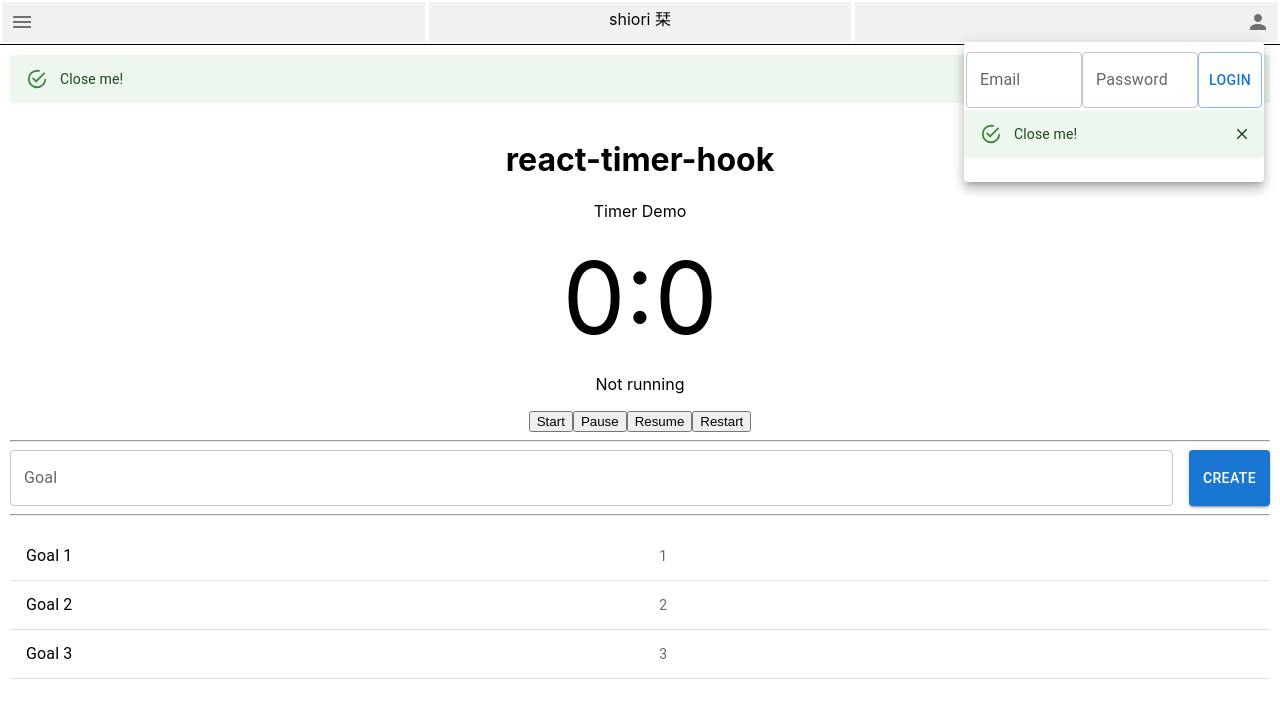
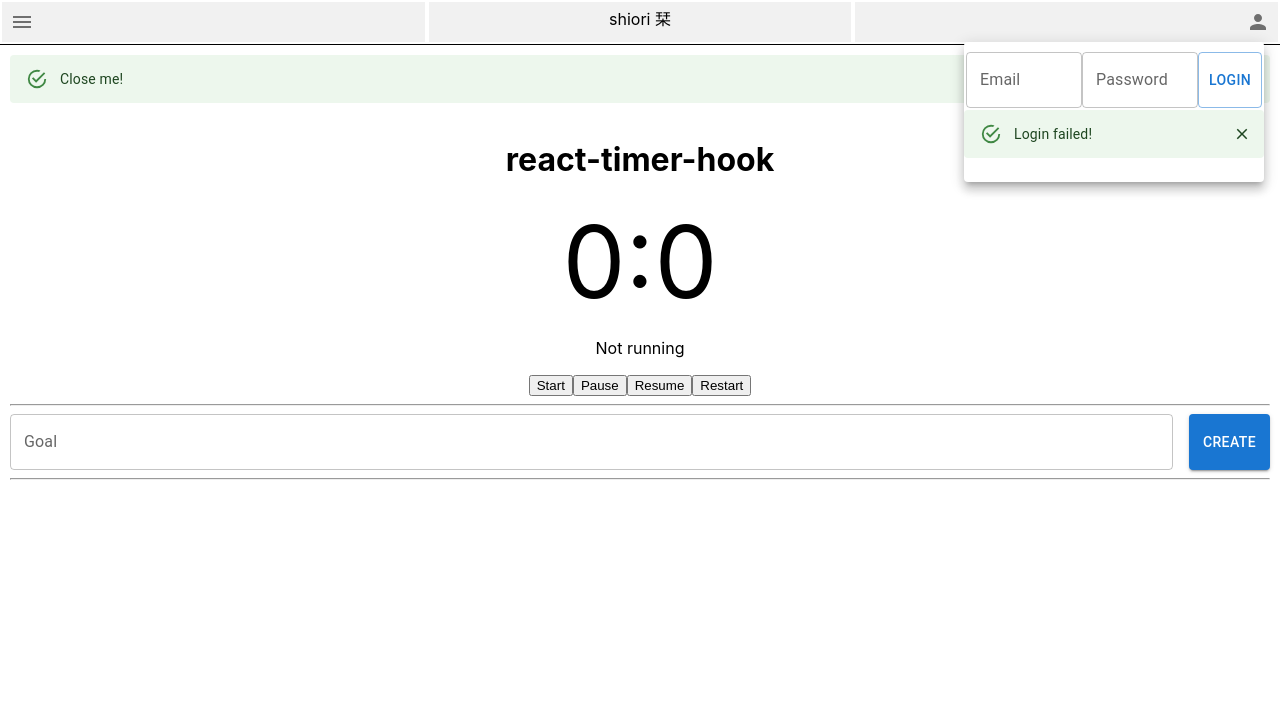
Before and after one commit to ken2020n/shiori-frontend-mvp, a React (Create React App) app: page / in a window 1280 px wide. Both pictures are taken after a click on the button 1258 px from the left and 22 px from the top of the page. Shown: the top 718 px of the page. Built offline with nearby package versions, Linux system fonts and the light colour scheme.

Commit message:
feat: login and show goal list

```diff
--- a/package.json
+++ b/package.json
@@ -11,6 +11,7 @@
     "@testing-library/jest-dom": "^5.16.5",
     "@testing-library/react": "^13.3.0",
     "@testing-library/user-event": "^13.5.0",
+    "axios": "^0.27.2",
     "react": "^18.2.0",
     "react-dom": "^18.2.0",
     "react-scripts": "5.0.1",
--- a/src/App.js
+++ b/src/App.js
@@ -1,40 +1,51 @@
-// import logo from './logo.svg';
 import './App.css';
 import Header from "./components/Header";
 import Timer from "./components/Timer";
 import Goal from "./components/Goal";
 import Task from "./components/Task";
 import React, {useState, useEffect} from 'react';
+import {
+    getGoals
+} from "./api/api";
 
 function App() {
     // const DEFAULT_TIME = 25 * 60;
     const DEFAULT_TIME = 1;
 
+    const [user, setUser] = useState();
+    const [goals, setGoals] = useState();
+    const [selectedGoal, setSelectedGoal] = useState();
+
+    // user login
+    useEffect(() => {
+        if (!user) {
+            return;
+        }
+        getGoals(user.id).then(res => {
+            if(res.status === 200) {
+                setGoals(res.data);
+            }
+        });
+    }, [user]);
+
+    // goals
+    useEffect(() => {
+        console.log("GOALS: ", goals);
+    }, [goals]);
+
+
     return (
         <div className="App">
             <Header
+                setUser={setUser}
             />
             <div id="Content">
                 <Timer time={DEFAULT_TIME}/>
                 <hr/>
                 <Goal/>
                 <hr/>
-                <Task/>
+                <Task goals={goals}/>
             </div>
-            {/*<header className="App-header">*/}
-            {/*<img src={logo} className="App-logo" alt="logo" />*/}
-            {/*<p>*/}
-            {/*  Edit <code>src/App.js</code> and save to reload.*/}
-            {/*</p>*/}
-            {/*<a*/}
-            {/*  className="App-link"*/}
-            {/*  href="https://reactjs.org"*/}
-            {/*  target="_blank"*/}
-            {/*  rel="noopener noreferrer"*/}
-            {/*>*/}
-            {/*  Learn React*/}
-            {/*</a>*/}
-            {/*</header>*/}
         </div>
     );
 }
--- /dev/null
+++ b/src/api/api.js
@@ -0,0 +1,32 @@
+import axios from "axios";
+
+const API_HOST_URL = "http://localhost:3000";
+
+// const register = async () => {
+//     return axios.get(`${API_HOST_URL}/user/register`);
+// };
+
+const login = async (email, password) => {
+    try {
+        return await axios.post(`${API_HOST_URL}/user/login`, {
+            "email": email,
+            "password": password
+        });
+    } catch (err) {
+        return err.response;
+    }
+};
+
+const getGoals = async (userId) => {
+    try {
+        return await axios.get(`${API_HOST_URL}/goals/${userId}`)
+    } catch (err) {
+        return err.response;
+    }
+}
+
+export {
+    // register,
+    login,
+    getGoals
+};
--- a/src/components/Goal.jsx
+++ b/src/components/Goal.jsx
@@ -4,6 +4,7 @@ import {Stack, Button, Icon, TextField} from '@mui/material';
 require('./Goal.css');
 
 export default function Goal() {
+
     const [goal, setGoal] = useState("");
     const handleCreateGoal = () => {
         console.log("goal: ", goal);
--- a/src/components/Header.jsx
+++ b/src/components/Header.jsx
@@ -1,4 +1,4 @@
-import React, {useState} from "react";
+import React, {useEffect, useState} from "react";
 
 import MenuIcon from '@mui/icons-material/Menu';
 import PersonIcon from '@mui/icons-material/Person';
@@ -6,12 +6,21 @@ import CloseIcon from '@mui/icons-material/Close';
 
 import {Menu, TextField, Alert, Collapse, IconButton, Button, Link} from "@mui/material";
 
+import {
+    // register,
+    login,
+    getGoals
+} from "../api/api";
+
 require('./Header.css');
 
-export default function Header() {
+export default function Header({setUser}) {
 
+    // TextField
     const [email, setEmail] = useState("");
     const [password, setPassword] = useState("");
+
+    // Alert
     const [open2, setOpen] = React.useState(true);
 
     const handleMenuClick = () => {
@@ -22,7 +31,23 @@ export default function Header() {
         console.log("login");
         console.log("email: ", email);
         console.log("password: ", password);
-        setOpen(true);
+
+        getLoginResult();
+
+        // register or error
+        // setOpen(true);
+    };
+
+    // API
+    const getLoginResult = async () => {
+        const loginResult = await login(email, password);
+        if (loginResult.status === 200) {
+            setUser(loginResult.data)
+            setOpen(false);
+
+        } else {
+            setOpen(true);
+        }
     };
 
     // Menu
@@ -97,12 +122,12 @@ export default function Header() {
                                     setOpen(false);
                                 }}
                             >
-                                <CloseIcon fontSize="inherit" />
+                                <CloseIcon fontSize="inherit"/>
                             </IconButton>
                         }
-                        sx={{ mb: 2 }}
+                        sx={{mb: 2}}
                     >
-                        Close me!
+                        Login failed!
                     </Alert>
                 </Collapse>
 
--- a/src/components/Task.jsx
+++ b/src/components/Task.jsx
@@ -3,35 +3,27 @@ import {Box, List, ListItemButton, ListItemText, IconButton, DeleteIcon} from '@
 
 require('./Task.css');
 
-export default function Goal() {
+export default function Task({goals}) {
     const [selectedIndex, setSelectedIndex] = useState(0);
     const handleListItemClick = (event, index) => {
         setSelectedIndex(index);
-        console.log("Index: ", selectedIndex);
     };
 
-    const taskList = [
-        {goalId: 11, goalTitle: "Goal 1", taskCounter: 1},
-        {goalId: 12, goalTitle: "Goal 2", taskCounter: 2},
-        {goalId: 13, goalTitle: "Goal 3", taskCounter: 3}
-    ];
-
-    return (
+    return goals ? (
         <Box sx={{width: '100%'}}>
             <List>
                 {
-                    taskList.map(el =>
+                    goals.map(el =>
                         <ListItemButton
                             divider={true}
-                            selected={selectedIndex === el.goalId}
-                            onClick={(event) => handleListItemClick(event, el.goalId)}
+                            selected={selectedIndex === el.id}
+                            onClick={(event) => handleListItemClick(event, el.id)}
                         >
-                            <ListItemText primary={el.goalTitle}/>
-                            <ListItemText secondary={el.taskCounter}/>
+                            <ListItemText primary={el.title}/>
                         </ListItemButton>
                     )
                 }
             </List>
         </Box>
-    );
+    ) : <></>;
 }
--- a/src/components/Timer.jsx
+++ b/src/components/Timer.jsx
@@ -21,6 +21,7 @@ export default function Timer({time}) {
         restart(date);
         setReload(false);
     }, [reload]);
+
 
     const {
         seconds,
@@ -66,7 +67,6 @@ export default function Timer({time}) {
 
             <div style={{textAlign: 'center'}}>
                 <h1>react-timer-hook </h1>
-                <p>Timer Demo</p>
                 <div style={{fontSize: '100px'}}>
                     <span>{minutes}</span>:<span>{seconds}</span>
                 </div>
```
Also changed, not shown: 1 other file (tests, documents, lock files or other folders).
